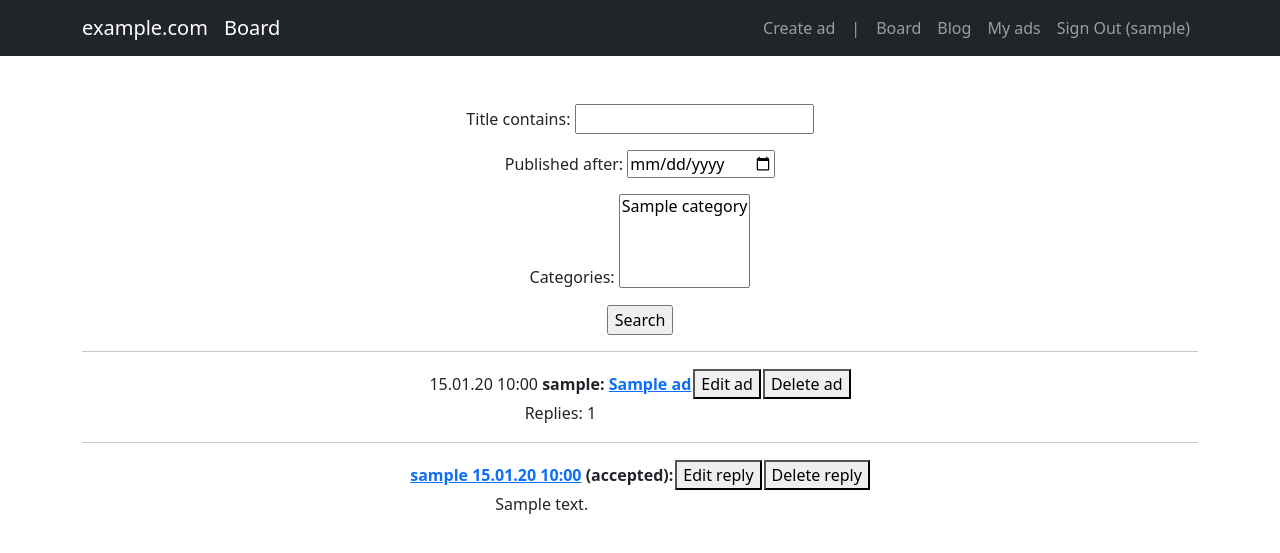
After one commit to denis-tzdm/ad_board, a Django app: page /personal/ in a window 1280 px wide. The commit adds this page. Shown: the top 553 px of the page. Run offline with Django 4.2, Linux system fonts and the light colour scheme; a user stored in the database is signed in; tables that the repository leaves empty hold one stand-in row (values such as "Sample post"); some libraries are stand-ins or nearby versions.

Commit message:
Add personal page and filters

```diff
--- /dev/null
+++ b/board/filters.py
@@ -0,0 +1,30 @@
+from django.forms import widgets
+from django_filters import FilterSet, ModelMultipleChoiceFilter, CharFilter, DateFilter
+
+from .models import Ad, Category
+
+
+class AdFilter(FilterSet):
+    title = CharFilter(
+        field_name='title',
+        lookup_expr='icontains',
+        label='Title contains'
+    )
+    create_ts = DateFilter(
+        field_name='create_ts',
+        lookup_expr='date__gt',
+        label='Published after',
+        widget=widgets.DateInput(attrs={
+                                     'class': 'datepicker',
+                                     'type': 'date'
+                                 })
+    )
+    categories = ModelMultipleChoiceFilter(
+        field_name='category',
+        queryset=Category.objects.all(),
+        label='Categories',
+    )
+
+    class Meta:
+        model = Ad
+        fields = ['title', 'create_ts', 'categories']
--- a/board/models.py
+++ b/board/models.py
@@ -40,6 +40,7 @@ class Reply(models.Model):
     create_ts = models.DateTimeField(auto_now_add=True)
     content = models.TextField(verbose_name='text')
     accepted = models.BooleanField(default=False)
+    declined = models.BooleanField(default=False)
 
     def __str__(self):
         date_str = datetime.strftime(self.create_ts, '%d.%m.%y %H:%M')
--- a/board/urls.py
+++ b/board/urls.py
@@ -14,11 +14,12 @@ from .views import (
 )
 
 urlpatterns = [
-    path('', AdList.as_view(), name='ad_list'),
+    path('', AdList.as_view(), {'personal': False}, name='ad_list'),
     path('<int:pk>', AdDetail.as_view(), name='ad_details'),
     path('create/', AdCreate.as_view(), name='ad_create'),
     path('<int:pk>/edit', AdEdit.as_view(), name='ad_edit'),
     path('<int:pk>/delete', AdDelete.as_view(), name='ad_delete'),
+    path('personal/', AdList.as_view(), {'personal': True}, name='ad_list_personal'),
     path('<int:ad_pk>/reply/create', ReplyCreate.as_view(), name='reply_create'),
     path('reply/<int:pk>', ReplyDetail.as_view(), name='reply_details'),
     path('reply/<int:pk>/edit', ReplyEdit.as_view(), name='reply_edit'),
--- a/board/views.py
+++ b/board/views.py
@@ -4,6 +4,7 @@ from django.urls import reverse, reverse_lazy
 from django.views import View
 from django.views.generic import ListView, DetailView, CreateView, UpdateView, DeleteView
 
+from .filters import AdFilter
 from .forms import AdForm, ReplyForm
 from .models import Ad, Reply
 
@@ -15,16 +16,24 @@ class AdList(ListView):
     context_object_name = 'ads'
     paginate_by = 10
 
+    def get_queryset(self):
+        queryset = super().get_queryset()
+        if self.kwargs.get('personal'):
+            queryset = queryset.filter(user=self.request.user)
+        self.filterset = AdFilter(self.request.GET, queryset)
+        return self.filterset.qs
+
+    def get_context_data(self, **kwargs):
+        context = super().get_context_data(**kwargs)
+        context['personal'] = self.kwargs['personal']
+        context['filterset'] = self.filterset
+        return context
+
 
 class AdDetail(DetailView):
     model = Ad
     template_name = 'board/ad_detail.html'
     context_object_name = 'ad'
-
-    def get_context_data(self, **kwargs):
-        context = super().get_context_data(**kwargs)
-        context['replies'] = Reply.objects.filter(ad=self.get_object())
-        return context
 
 
 class AdCreate(PermissionRequiredMixin, CreateView):
@@ -159,12 +168,14 @@ class ReplyAcceptDecline(PermissionRequiredMixin, UserPassesTestMixin, View):
 
     def get(self, *args, **kwargs):
         reply = Reply.objects.get(id=kwargs['pk'])
-        if self.request.path == reverse('reply_decline', kwargs={'pk': kwargs['pk']}):
+        if self.request.get_full_path() == reverse('reply_decline', kwargs=kwargs):
             reply.accepted = False
+            reply.declined = True
         else:
             reply.accepted = True
+            reply.declined = False
         reply.save()
-        return redirect('ad_details', pk=reply.ad.pk)
+        return redirect(self.request.META.get('HTTP_REFERER'))
 
     def test_func(self):
         reply = Reply.objects.get(id=self.kwargs['pk'])
--- a/requirements.txt
+++ b/requirements.txt
@@ -2,3 +2,4 @@ Django==4.1.5
 python-dotenv==0.21.0
 django-allauth~=0.52.0
 django-summernote~=0.8.20.0
+django-filter~=22.1
--- a/templates/board/ad_list.html
+++ b/templates/board/ad_list.html
@@ -13,14 +13,20 @@
 {% endblock top_links %}
 
 {% block page_content %}
+    <form action="" method="get">
+        {{ filterset.form.as_p }}
+        <input type="submit" value="Search"/>
+    </form>
     {% if ads %}
         {% for ad in ads %}
-            {{ ad.create_ts|date:'d.m.y H:i' }}
-            <b>{{ ad.user }}: <a href="{% url 'ad_details' ad.id %}">{{ ad.title }}</a></b><br>
-            Replies: {{ ad.reply_set.count }}
-            {% if user.is_authenticated %}
-                <table style="margin-left:auto;margin-right:auto;">
-                    <tr>
+            <hr>
+            <table style="margin-left:auto;margin-right:auto;">
+                <tr>
+                    <td>
+                        {{ ad.create_ts|date:'d.m.y H:i' }}
+                        <b>{{ ad.user }}: <a href="{% url 'ad_details' ad.id %}">{{ ad.title }}</a></b><br>
+                    </td>
+                    {% if user.is_authenticated %}
                         {% if user == ad.user %}
                             <td>
                                 <form action="{% url 'ad_edit' ad.id %}">
@@ -39,10 +45,17 @@
                                 </form>
                             </td>
                         {% endif %}
-                    </tr>
-                </table>
+                    {% endif %}
+                </tr>
+                <tr>
+                    <td>
+                        Replies: {{ ad.reply_set.count }}
+                    </td>
+                </tr>
+            </table>
+            {% if personal %}
+                {% include 'board/replies.html' %}
             {% endif %}
-            <hr>
         {% endfor %}
     {% else %}
         No ads yet :-(
--- /dev/null
+++ b/templates/board/replies.html
@@ -0,0 +1,45 @@
+{% for reply in ad.reply_set.all %}
+    <hr>
+    <table style="margin-left:auto;margin-right:auto;">
+        <tr>
+            <td>
+                <b><a href="{% url 'reply_details' reply.id %}">{{ reply.user }} {{ reply.create_ts|date:'d.m.y H:i' }}</a>
+                    ({% if reply.accepted %}accepted{% elif reply.declined %}declined{% else %}new{% endif %}):</b><br>
+            </td>
+            {% if user.is_authenticated %}
+                {% if user == reply.user %}
+                    <td>
+                        <form action="{% url 'reply_edit' reply.id %}">
+                            <button type="submit">Edit reply</button>
+                        </form>
+                    </td>
+                    <td>
+                        <form action="{% url 'reply_delete' reply.id %}">
+                            <button type="submit">Delete reply</button>
+                        </form>
+                    </td>
+                {% elif user == reply.ad.user %}
+                    {% if not reply.accepted %}
+                        <td>
+                            <form action="{% url 'reply_accept' reply.id %}">
+                                <button type="submit">Accept</button>
+                            </form>
+                        </td>
+                    {% endif %}
+                    {% if not reply.declined %}
+                        <td>
+                            <form action="{% url 'reply_decline' reply.id %}">
+                                <button type="submit">Decline</button>
+                            </form>
+                        </td>
+                    {% endif %}
+                {% endif %}
+            {% endif %}
+        </tr>
+        <tr>
+            <td>
+                {{ reply.content }}
+            </td>
+        </tr>
+    </table>
+{% endfor %}
--- a/templates/flatpages/default.html
+++ b/templates/flatpages/default.html
@@ -24,9 +24,10 @@
         <div class="collapse navbar-collapse" id="navbarSupportedContent">
             <ul class="navbar-nav ms-auto mb-2 mb-lg-0">
                 {% block top_links %}
-                    <li class="nav-item"><a class="nav-link" href="/board/">Board</a></li>
-                    <li class="nav-item"><a class="nav-link" href="/blog/">Blog</a></li>
+                    <li class="nav-item"><a class="nav-link" href="{% url 'ad_list' %}">Board</a></li>
+                    <li class="nav-item"><a class="nav-link" href="{% url 'blog_list' %}">Blog</a></li>
                     {% if user.is_authenticated %}
+                        <li class="nav-item"><a class="nav-link" href="{% url 'ad_list_personal' %}">My ads</a></li>
                         <li class="nav-item"><a class="nav-link" href="/accounts/logout/">Sign Out
                             ({{ user.username }})</a></li>
                     {% else %}
```
Also changed, not shown: templates/board/ad_detail.html (+4 -41 lines), templates/board/reply_detail.html (+4 -3 lines), board/migrations/0001_initial.py.
